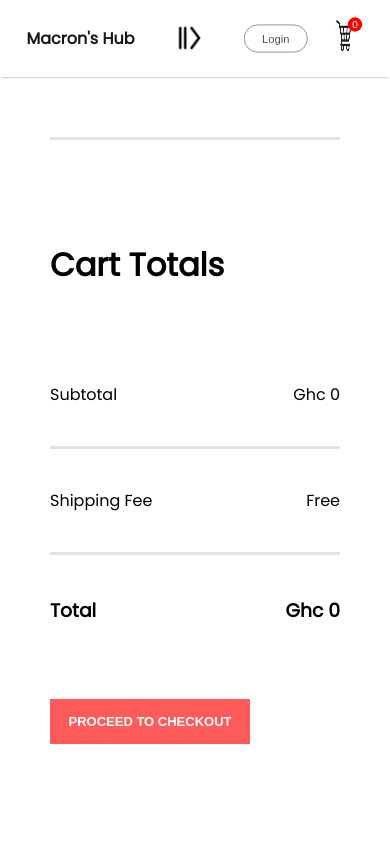
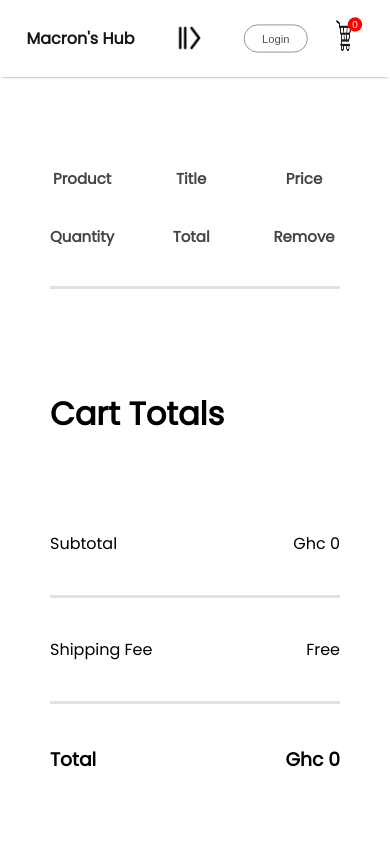
Before and after one commit to GabbyMcCall998/frontend, a React (Create React App) app: page /cart in a window 390 px wide. Shown: the top 843 px of the page. Built offline with nearby package versions, Linux system fonts and the light colour scheme; a web font is replaced by a local one.

Commit message:
Modified cartitems media query

```diff
--- a/src/index.css
+++ b/src/index.css
@@ -2382,12 +2382,10 @@ flex-direction: column;
 
 @media(max-width:500px){
   .cartitems-format-main{
-    display: none;
-    grid-template-columns: 0.5fr 3fr 0.5fr ;
-    gap: 10px;
-  }
-
-  .cartitem-format{
-    display: grid;
-  }
-}
+
+    grid-template-columns: 0.3fr 1fr 0.5fr ;
+    gap: 5px;
+  }
+
+
+}
```
